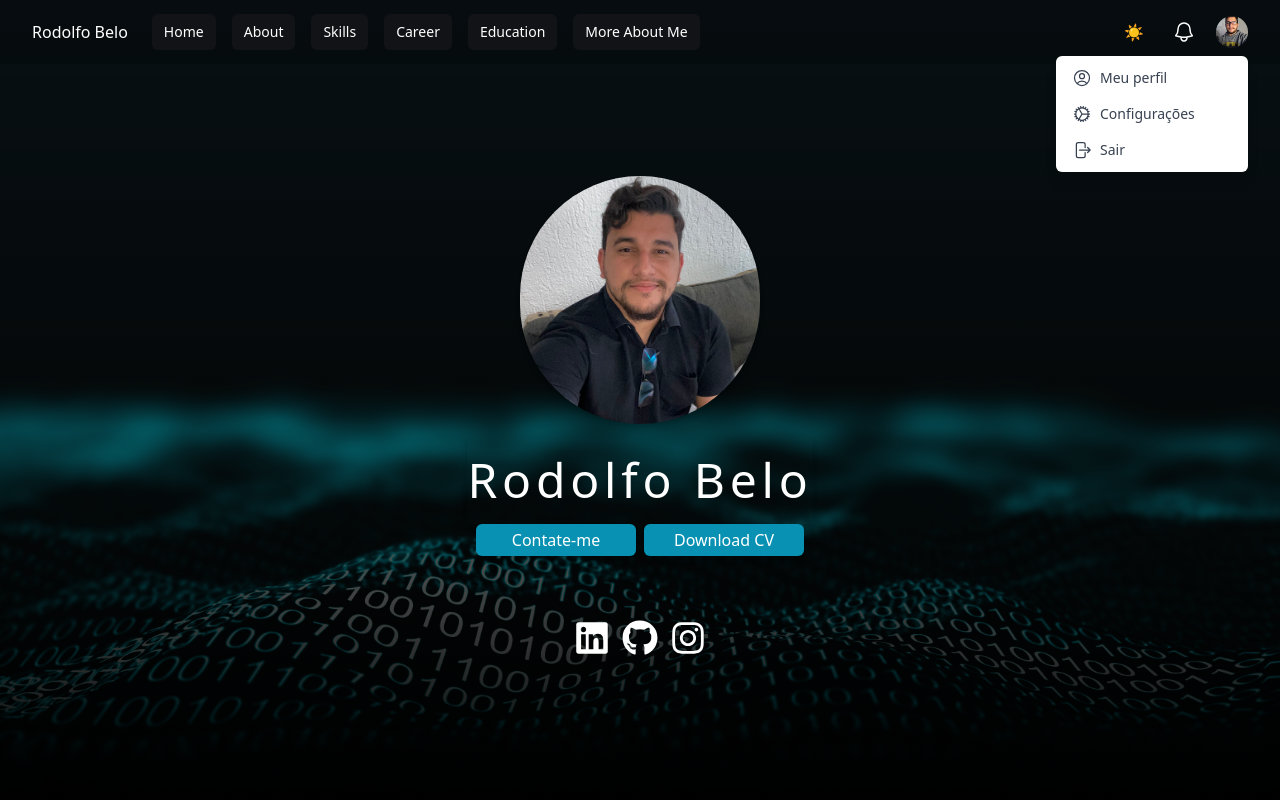
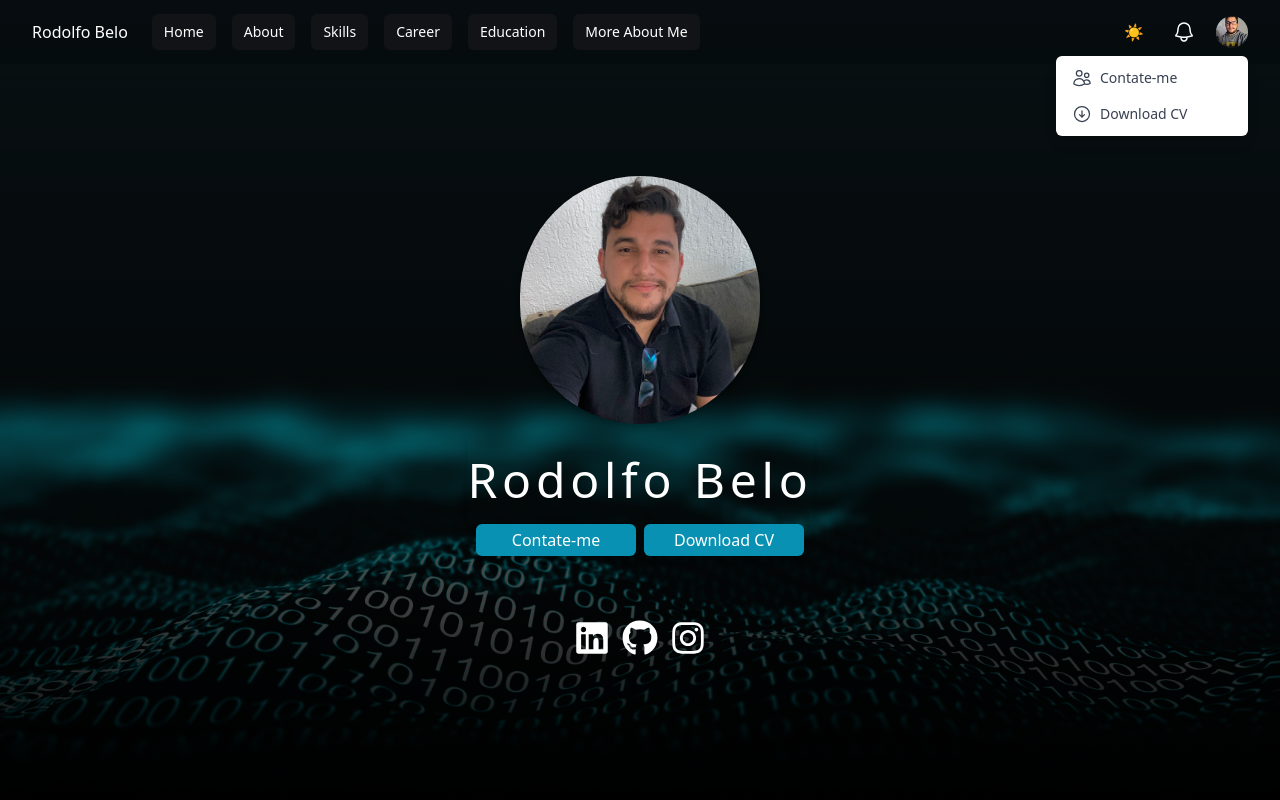
Before and after one commit to RodolfoBelo19/resumev3, a Next.js app: page / in a window 1280 px wide. Both pictures are taken after a click on the button "Open user menu". Shown: the top 800 px of the page. Built offline with nearby package versions, Linux system fonts and the light colour scheme.

Commit message:
fix dropdown perfil

```diff
--- a/src/presentation/components/Navbar/index.tsx
+++ b/src/presentation/components/Navbar/index.tsx
@@ -5,8 +5,8 @@ import {
   BellIcon,
   XMarkIcon,
   ArrowRightOnRectangleIcon,
-  CogIcon,
-  UserCircleIcon,
+  ArrowDownCircleIcon,
+  UsersIcon,
 } from "@heroicons/react/24/outline";
 
 import Link from "next/link";
@@ -168,44 +168,32 @@ export const Navbar = ({ isScrollY }: any) => {
                     <Menu.Items className="absolute right-0 z-10 mt-2 w-48 origin-top-right rounded-md bg-white py-1 shadow-lg ring-1 ring-black ring-opacity-5 focus:outline-none">
                       <Menu.Item>
                         {({ active }) => (
-                          <a
-                            href="#"
+                          <Link
+                            href="https://wa.me/5521997929884"
+                            target="_blank"
                             className={classNames(
                               active ? "bg-gray-100" : "",
                               "px-4 py-2 text-sm gap-2 flex items-center text-gray-700"
                             )}
                           >
-                            <UserCircleIcon height={20} width={20} />
-                            Meu perfil
-                          </a>
+                            <UsersIcon height={20} width={20} />
+                            Contate-me
+                          </Link>
                         )}
                       </Menu.Item>
                       <Menu.Item>
                         {({ active }) => (
-                          <a
-                            href="#"
+                          <Link
+                            href="https://drive.google.com/file/d/1oBVze0__j353SiAmw6uIoKzwRt_vqbkU/view?usp=sharing"
+                            target="_blank"
                             className={classNames(
                               active ? "bg-gray-100" : "",
                               "px-4 py-2 text-sm gap-2 flex items-center text-gray-700"
                             )}
                           >
-                            <CogIcon height={20} width={20} />
-                            Configurações
-                          </a>
-                        )}
-                      </Menu.Item>
-                      <Menu.Item>
-                        {({ active }) => (
-                          <a
-                            href="#"
-                            className={classNames(
-                              active ? "bg-gray-100" : "",
-                              "px-4 py-2 text-sm gap-2 flex items-center text-gray-700"
-                            )}
-                          >
-                            <ArrowRightOnRectangleIcon height={20} width={20} />
-                            Sair
-                          </a>
+                            <ArrowDownCircleIcon height={20} width={20} />
+                            Download CV
+                          </Link>
                         )}
                       </Menu.Item>
                     </Menu.Items>
```
